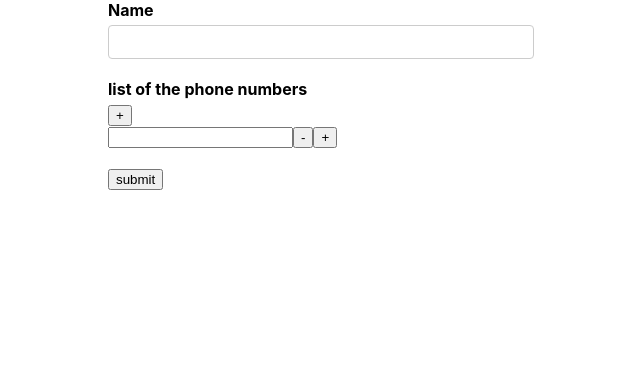
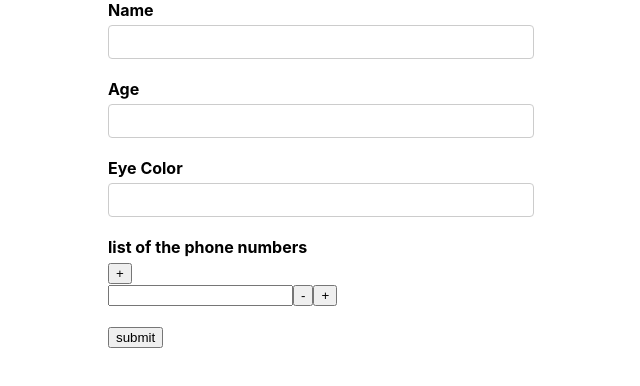
Before and after one commit to MohammadPj/formik-samples, a React (Create React App) app: page / in a window 1280 px wide. Shown: the top 386 px of the page, without its empty margins (319-959 px from the left). Built offline with nearby package versions, Linux system fonts and the light colour scheme.

Commit message:
23- FastField component

```diff
--- a/src/components/YoutubeForm.js
+++ b/src/components/YoutubeForm.js
@@ -1,10 +1,19 @@
 import React from "react";
-import { Formik, Form, Field, ErrorMessage, FieldArray } from "formik";
+import {
+  Formik,
+  Form,
+  Field,
+  ErrorMessage,
+  FieldArray,
+  FastField,
+} from "formik";
 import * as Yup from "yup";
 import TextError from "./TextError";
 
 const initialValues = {
   name: "",
+  age: "",
+  eyeColor: "",
   phNumbers: [""],
 };
 
@@ -17,6 +26,7 @@ const validationSchema = Yup.object({
 });
 
 const YoutubeForm = () => {
+  //  اگه از Field عادی استفاده بشه با آپدیت هر Field تمام Field ها Rerender میشن اما با FastField این اتفاق دیگه نمی افته
   return (
     <Formik
       initialValues={initialValues}
@@ -26,29 +36,49 @@ const YoutubeForm = () => {
       <Form>
         <div className="form-control">
           <label htmlFor="name"> Name </label>
-          <Field type="text" id="name" name="name" />
+          <FastField type="text" id="name" name="name" />
           <ErrorMessage name={"name"} component={TextError} />
+        </div>
+
+        <div className="form-control">
+          <label htmlFor="age"> Age </label>
+          <FastField type="text" id="age" name="age" />
+        </div>
+
+        <div className="form-control">
+          <label htmlFor="eyeColor"> Eye Color </label>
+          <FastField type="text" id="eyeColor" name="eyeColor" />
         </div>
 
         <div className="form-control">
           <label>list of the phone numbers</label>
           <FieldArray name={"phNumbers"}>
             {(fieldArrayProps) => {
-              console.log("props", fieldArrayProps);
               const { push, remove, form } = fieldArrayProps;
               const { values } = form;
               const { phNumbers } = values;
 
-              return <div>
-                <button type={"button"} onClick={() => push()}> + </button>
-                {phNumbers.map((number, i) => (
-                  <div key={i}>
-                    <Field name={`phNumbers[${i}]`} />
-                    <button type={"button"} onClick={() => remove(i)}> - </button>
-                    <button type={"button"} onClick={() => push()}> + </button>
-                  </div>
-                ))}
-              </div>;
+              return (
+                <div>
+                  <button type={"button"} onClick={() => push()}>
+                    {" "}
+                    +{" "}
+                  </button>
+                  {phNumbers.map((number, i) => (
+                    <div key={i}>
+                      <Field name={`phNumbers[${i}]`} />
+                      <button type={"button"} onClick={() => remove(i)}>
+                        {" "}
+                        -{" "}
+                      </button>
+                      <button type={"button"} onClick={() => push()}>
+                        {" "}
+                        +{" "}
+                      </button>
+                    </div>
+                  ))}
+                </div>
+              );
             }}
           </FieldArray>
         </div>
```
